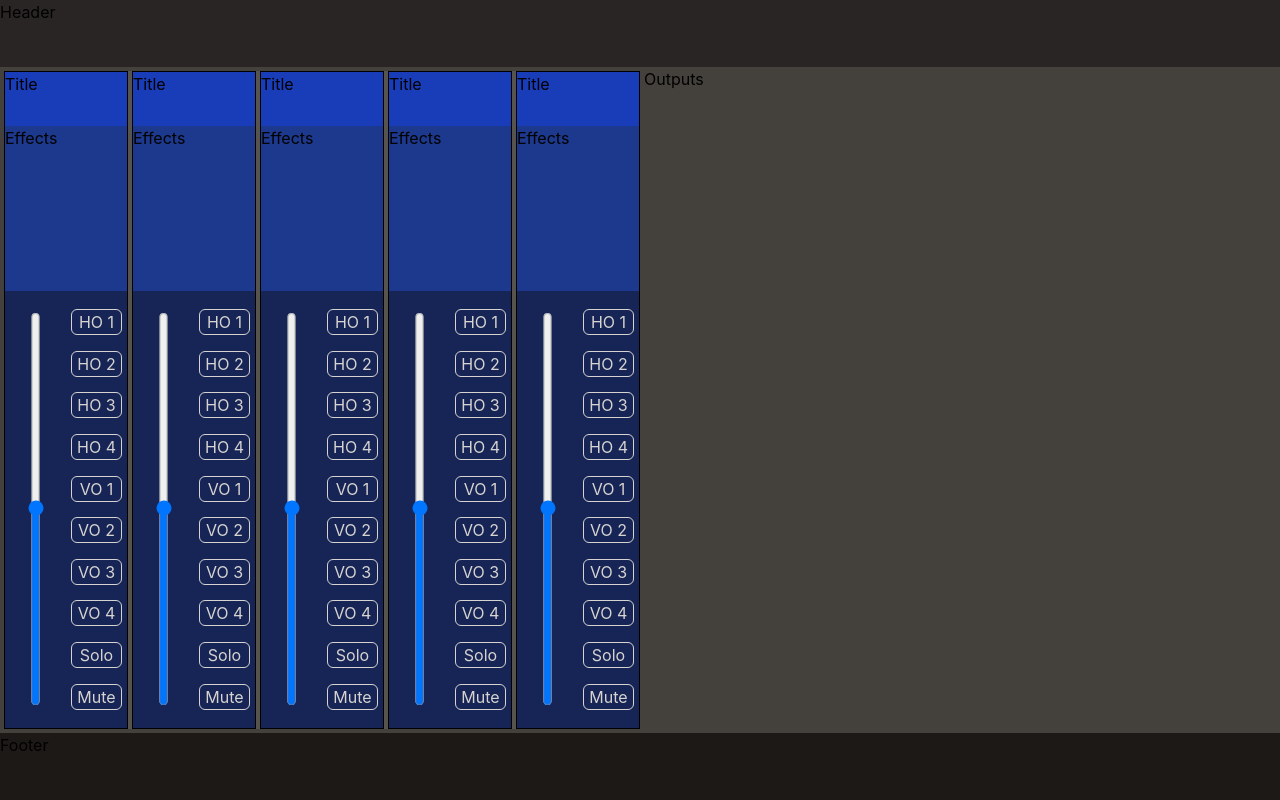
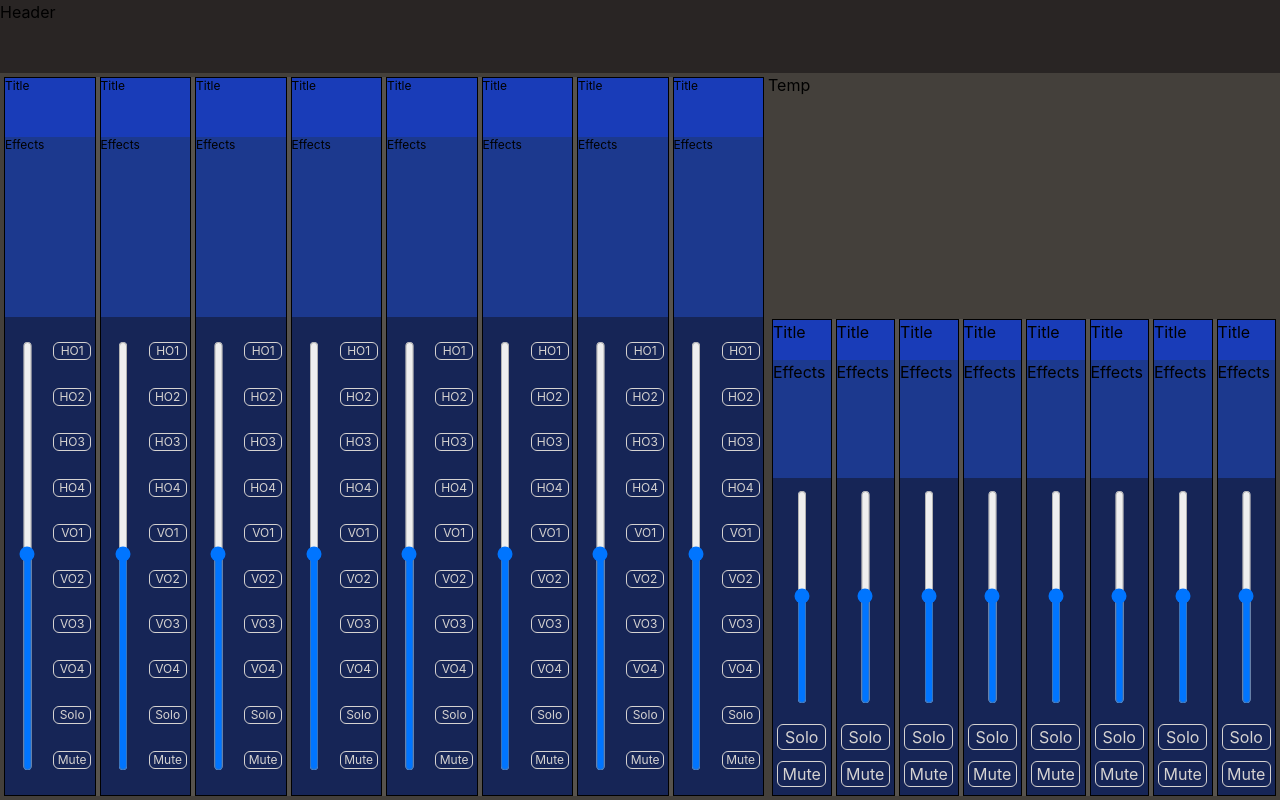
Before and after one commit to TheMythicalOX/Sofna, a React (Vite) app in the folder Sofna/: page / in a window 1280 px wide. Built offline with nearby package versions, Linux system fonts and the light colour scheme.

Commit message:
Removed Footer and put basic outputs

```diff
--- a/Sofna/src/TSX/Body.tsx
+++ b/Sofna/src/TSX/Body.tsx
@@ -2,8 +2,9 @@ import Inputs from "./Inputs";
 import Outputs from "./Outputs";
 const Body = () => {
   return (
-    <div className="w-[100vw] row-span-10 flex">
+    <div className="w-[100vw] row-span-10 grid grid-rows-6 grid-cols-10">
       <Inputs></Inputs>
+      <div className="col-span-4 row-span-2">Temp</div>
       <Outputs></Outputs>
     </div>
   );
--- a/Sofna/src/TSX/Components/InBand.tsx
+++ b/Sofna/src/TSX/Components/InBand.tsx
@@ -2,7 +2,7 @@ const InBand = () => {
   const bandButtons =
     "m-auto border rounded-md w-[85%] text-stone-300 text-center";
   return (
-    <div className="flex-1 border min-w-[90px] grid grid-rows-12">
+    <div className="flex-1 border grid grid-rows-12 text-xs">
       <div className="row-span-1 bg-blue-800">Title</div>
       <div className="row-span-3 bg-blue-900">Effects</div>
       <div className="row-span-8 bg-blue-950 grid grid-cols-2 items-center">
@@ -13,14 +13,14 @@ const InBand = () => {
           className="[-webkit-appearance:slider-vertical] h-[90%] w-full m-auto"
         />
         <div className="h-[95%] bg-blue-950 grid grid-rows-10">
-          <div className={bandButtons}>HO 1</div>
-          <div className={bandButtons}>HO 2</div>
-          <div className={bandButtons}>HO 3</div>
-          <div className={bandButtons}>HO 4</div>
-          <div className={bandButtons}>VO 1</div>
-          <div className={bandButtons}>VO 2</div>
-          <div className={bandButtons}>VO 3</div>
-          <div className={bandButtons}>VO 4</div>
+          <div className={bandButtons}>HO1</div>
+          <div className={bandButtons}>HO2</div>
+          <div className={bandButtons}>HO3</div>
+          <div className={bandButtons}>HO4</div>
+          <div className={bandButtons}>VO1</div>
+          <div className={bandButtons}>VO2</div>
+          <div className={bandButtons}>VO3</div>
+          <div className={bandButtons}>VO4</div>
           <div className={bandButtons}>Solo</div>
           <div className={bandButtons}>Mute</div>
         </div>
--- a/Sofna/src/TSX/Components/OutBand.tsx
+++ b/Sofna/src/TSX/Components/OutBand.tsx
@@ -1,5 +1,24 @@
 const OutBand = () => {
-  return <div className="flex-1 border min-w-[90px]">Out Band</div>;
+  const bandButtons =
+    "m-auto border rounded-md w-[85%] text-stone-300 text-center";
+  return (
+    <div className="flex-1 border grid grid-rows-12">
+      <div className="row-span-1 bg-blue-800">Title</div>
+      <div className="row-span-3 bg-blue-900">Effects</div>
+      <div className="row-span-8 bg-blue-950 grid grid-rows-4 items-center">
+        <input
+          type="range"
+          min={0}
+          max={127}
+          className="[-webkit-appearance:slider-vertical] h-[90%] w-full m-auto row-span-3"
+        />
+        <div className="h-[95%] bg-blue-950 grid grid-rows-2 row-span-1">
+          <div className={bandButtons}>Solo</div>
+          <div className={bandButtons}>Mute</div>
+        </div>
+      </div>
+    </div>
+  );
 };
 
 export default OutBand;
--- a/Sofna/src/TSX/Footer.tsx
+++ /dev/null
@@ -1,5 +0,0 @@
-const Footer = () => {
-  return <div className="col-span-6 bg-stone-900">Footer</div>;
-};
-
-export default Footer;
--- a/Sofna/src/TSX/Inputs.tsx
+++ b/Sofna/src/TSX/Inputs.tsx
@@ -1,7 +1,10 @@
 import InBand from "./Components/InBand";
 const Inputs = () => {
   return (
-    <div className="bg-stone-600 gap-1 m-1 w-[50%] flex">
+    <div className="bg-stone-600 gap-1 m-1 col-span-6 row-span-6 flex">
+      <InBand></InBand>
+      <InBand></InBand>
+      <InBand></InBand>
       <InBand></InBand>
       <InBand></InBand>
       <InBand></InBand>
--- a/Sofna/src/TSX/Outputs.tsx
+++ b/Sofna/src/TSX/Outputs.tsx
@@ -1,5 +1,17 @@
+import OutBand from "./Components/OutBand";
 const Outputs = () => {
-  return <div className="w-[50%]">Outputs</div>;
+  return (
+    <div className="bg-stone-600 gap-1 m-1 col-span-4 row-span-4 flex">
+      <OutBand></OutBand>
+      <OutBand></OutBand>
+      <OutBand></OutBand>
+      <OutBand></OutBand>
+      <OutBand></OutBand>
+      <OutBand></OutBand>
+      <OutBand></OutBand>
+      <OutBand></OutBand>
+    </div>
+  );
 };
 
 export default Outputs;
--- a/Sofna/src/main.tsx
+++ b/Sofna/src/main.tsx
@@ -3,14 +3,12 @@ import ReactDOM from "react-dom/client";
 import "./main.css";
 import Header from "./TSX/Header";
 import Body from "./TSX/Body";
-import Footer from "./TSX/Footer";
 
 ReactDOM.createRoot(document.getElementById("root") as HTMLElement).render(
   <React.StrictMode>
-    <div className="bg-stone-700 h-[100vh] w-[100vw] grid grid-rows-12">
+    <div className="bg-stone-700 h-[100vh] w-[100vw] grid grid-rows-11">
       <Header></Header>
       <Body></Body>
-      <Footer></Footer>
     </div>
   </React.StrictMode>,
 );
```
